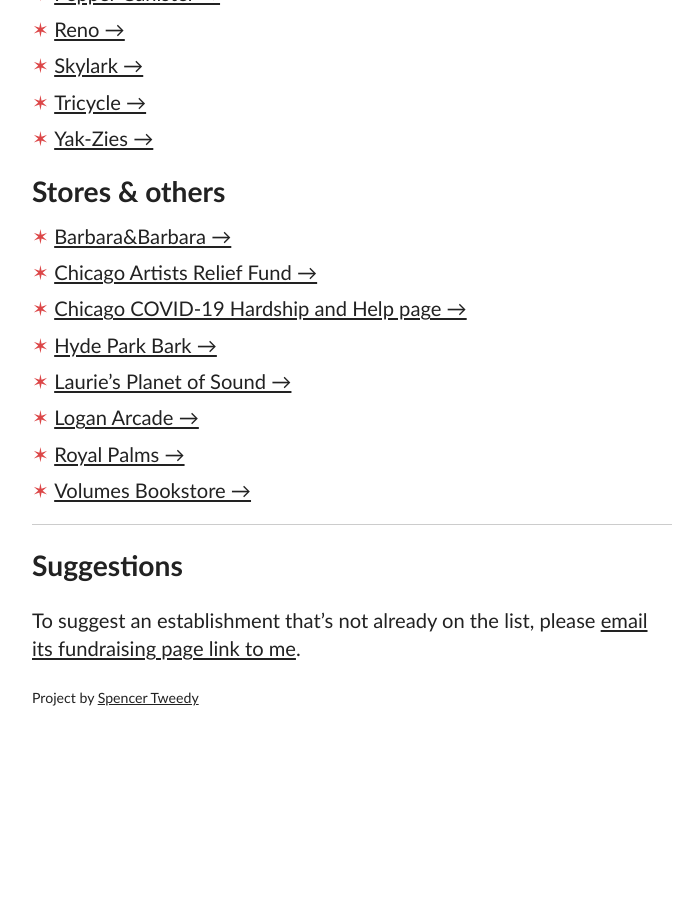
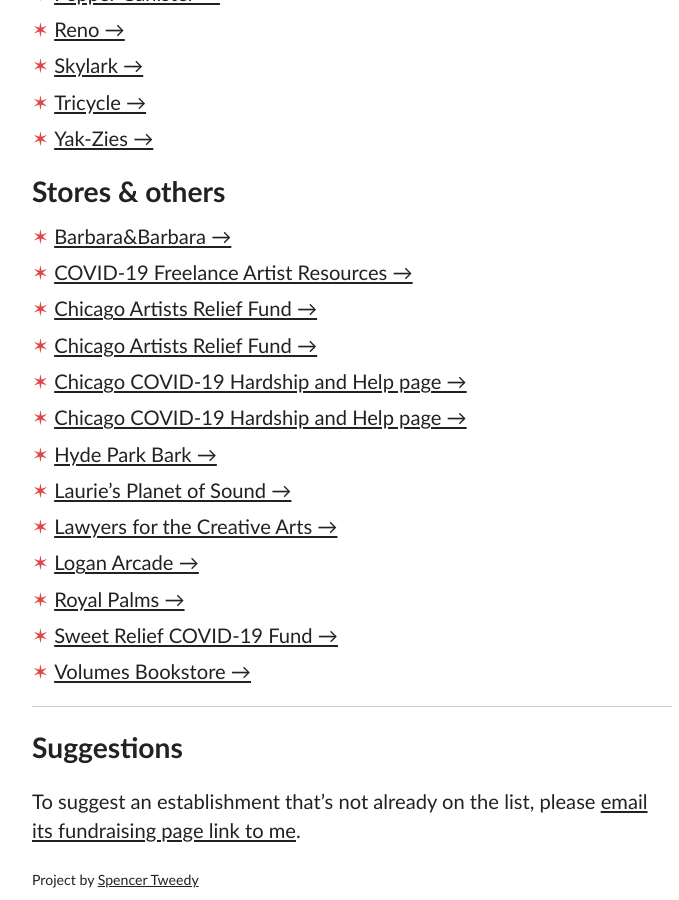
Before and after one commit to spencertweedy/chicagoservicerelief, a Jekyll site: the page built from index.html, in a window 1280 px wide and 900 px high, scrolled down 2985 px. Shown: the whole window, without its empty margins (288-967 px from the left). Built offline with Jekyll 4.4.1, drawn with Linux system fonts in a browser that asks for light colours; before the commit the page ends 3747 px from its top, so only the background shows below that.

Commit message:
add resource items

```diff
--- a/_data/establishments.yml
+++ b/_data/establishments.yml
@@ -227,3 +227,18 @@
 - title: Chicago COVID-19 Hardship and Help page
   url: https://transformativespaces.org/2020/03/15/chicago-covid-19-hardship-and-help-page/
   type: other
+- title: Lawyers for the Creative Arts
+  url: https://law-arts.org/response-coronavirus-performing-arts-organizations
+  type: resource
+- title: COVID-19 Freelance Artist Resources
+  url: https://covid19freelanceartistresource.wordpress.com/
+  type: resource
+- title: Sweet Relief COVID-19 Fund
+  url: https://www.sweetrelief.org/covid-19-fund.html
+  type: resource
+- title: Chicago Artists Relief Fund
+  url: https://www.gofundme.com/f/chicago-artists-relief-fund
+  type: resource
+- title: Chicago COVID-19 Hardship and Help page
+  url: https://transformativespaces.org/2020/03/15/chicago-covid-19-hardship-and-help-page/
+  type: resource
```
